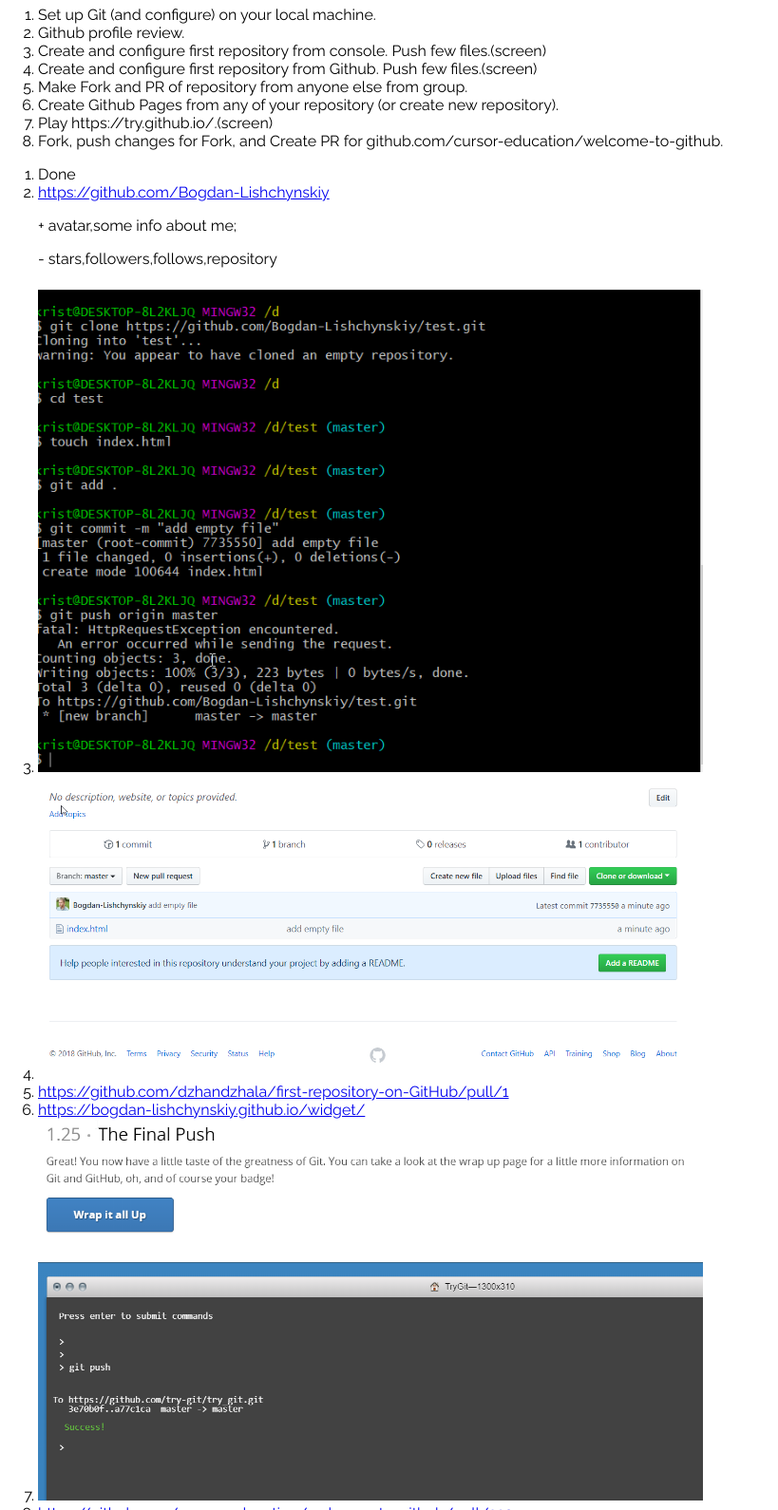
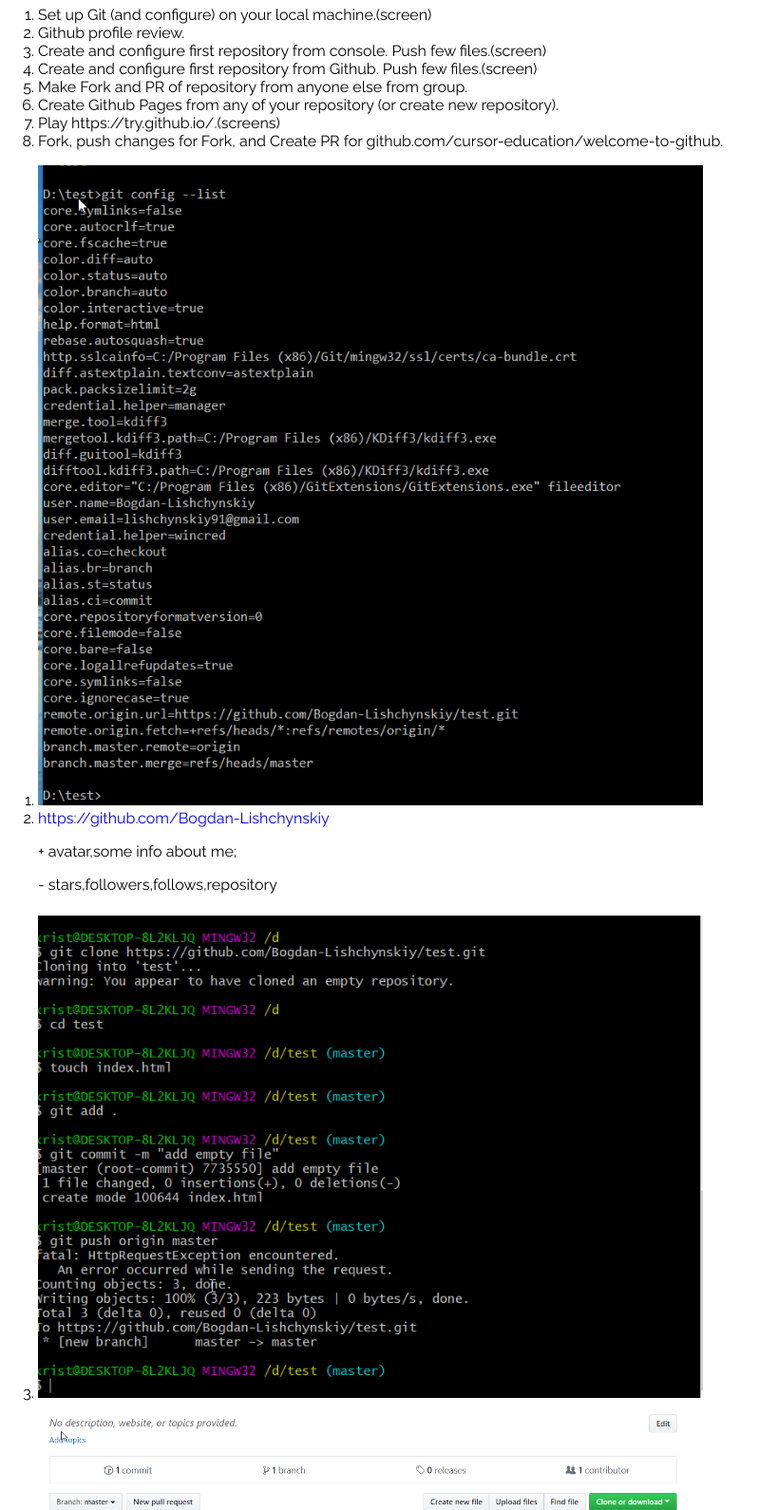
Before and after one commit to Bogdan-Lishchynskiy/githw, a plain HTML site: page index.html in a window 1280 px wide. Shown: the part 74-1664 px from the top of the page at 95% size, without its empty margins (0-819 px from the left). Drawn offline with Linux system fonts and the light colour scheme.

Commit message:
fixed first task & added new screens

```diff
--- a/index.html
+++ b/index.html
@@ -10,20 +10,22 @@
 </head>
 
 <body>
-    <h1>Homework </h1>
+    <h1>Homework GIT</h1>
     <ol>
-        <li>Set up Git (and configure) on your local machine.</li>
+        <li>Set up Git (and configure) on your local machine.(screen)</li>
         <li>Github profile review.</li>
         <li>Create and configure first repository from console. Push few files.(screen)</li>
         <li>Create and configure first repository from Github. Push few files.(screen)</li>
         <li>Make Fork and PR of repository from anyone else from group.</li>
         <li>Create Github Pages from any of your repository (or create new repository).</li>
-        <li>Play https://try.github.io/.(screen)</li>
+        <li>Play https://try.github.io/.(screens)</li>
         <li>Fork, push changes for Fork, and Create PR for github.com/cursor-education/welcome-to-github.</li>
     </ol>
     <ol>
         <div>
-            <li>Done</li>
+            <li>
+                <img class="screen" src="screen/1.png" alt="configScreen">
+            </li>
         </div>
         <div>
             <li>
@@ -34,10 +36,10 @@
         <p>- stars,followers,follows,repository</p>
         <div class="screen">
             <li>
-                <img src="screen/3.png">
+                <img src="screen/3.png" alt="firstRepos">
             </li>
         </div>
-        <div class="screen">
+        <div>
             <li>
                 <img src="screen/4.png">
             </li>
@@ -48,13 +50,14 @@
         <li>
             <a href="https://bogdan-lishchynskiy.github.io/widget/" target="_blank">https://bogdan-lishchynskiy.github.io/widget/</a>
         </li>
-        <div class="screen">
+        <div>
             <li>
-                <img src="screen/7.png">
+                <img src="screen/git7.jpg" alt="screenHomework1">
+                <img src="screen/git7-1.jpg" alt="screenHomework2">
             </li>
         </div>
         <li>
-            <a href="https://github.com/cursor-education/welcome-to-github/pull/332" target="_blank">https://github.com/cursor-education/welcome-to-github/pull/332</a>
+            <a href="https://github.com/cursor-education/welcome-to-github/pull/353" target="_blank">https://github.com/cursor-education/welcome-to-github/pull/353</a>
         </li>
     </ol>
 </body>
--- a/style/index.css
+++ b/style/index.css
@@ -6,3 +6,12 @@
 img {
     width: 700px;
 }
+
+a {
+    text-decoration: none;
+}
+
+a:hover {
+    text-decoration: underline;
+    color: blue;
+}
```
Also changed, not shown: screen/1.png (added), screen/7.png (deleted), screen/git7-1.jpg (added), screen/git7.jpg (added).
